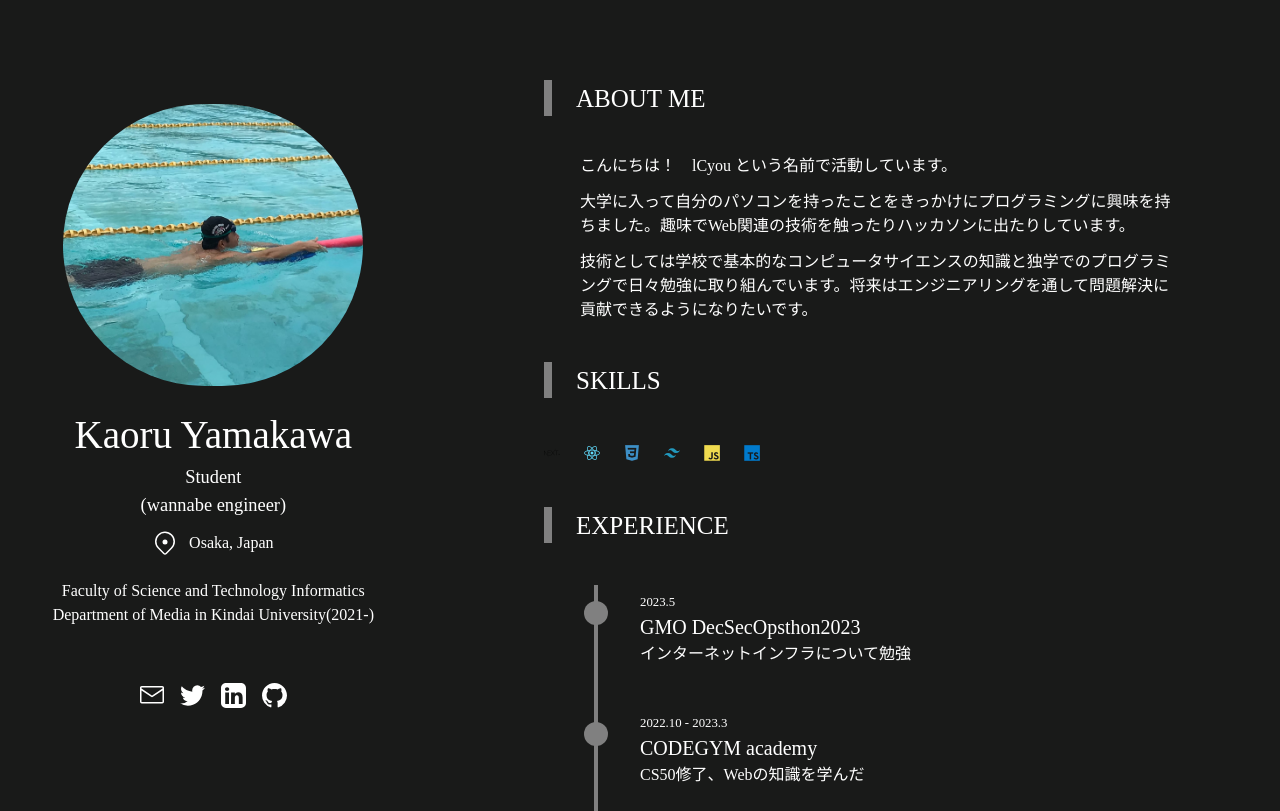
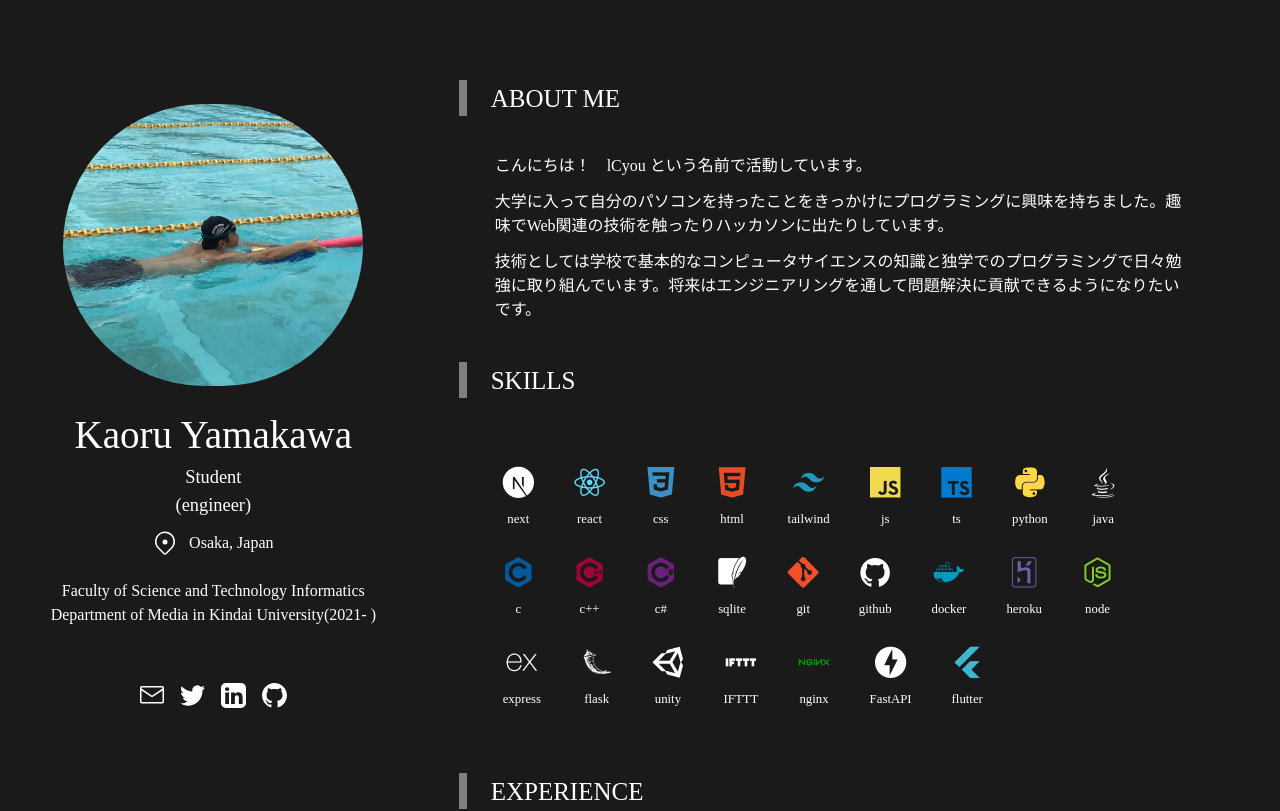
Before and after one commit to lCyou/portfolio2023, a Next.js app: page / in a window 1280 px wide. Shown: the top 811 px of the page. Built offline with nearby package versions, Linux system fonts and the light colour scheme.

Commit message:
add skill

```diff
--- a/app/component/my-skill.jsx
+++ b/app/component/my-skill.jsx
@@ -2,18 +2,35 @@ import React from "react";
 
 
 const MySkill = ({ data }) => {
-    const {front, back} = data;
+    const{title} = data;
+
+    const content = (
+		<ul
+			className={`flex flex-row flex-wrap content-start list-none py-4 gap-2`}
+		>
+			{data.skills.map(({ name, icon }) => (
+				<li key={name} className='skill text-center'>
+                    {icon}
+                    <p className="text-center text-sm">{name}</p>
+				</li>
+			))}
+		</ul>
+	);
+
 	return (
 		<section>
             <div className='flex my-4'>
-            <div className="bg-grey w-2 h-9 mr-6"></div>
-			<h2 className='mb-6 text-white'> Skills</h2>
+                <div className="bg-grey w-2 h-9 mr-6"></div>
+			    <h2 className='mb-6 text-white'>{title}</h2>
             </div>
-			<div className='flex my-5 gap-6'>
-				{front.map((skill, name) => (
+            <div className="ml-7">
+            {content}
+			{/* <div className='flex my-5 gap-6'>
+				{skills.map((skill, name) => (
                     <div key={name} className="">{skill.icon}</div>
                 ))}
-			</div>
+			</div> */}
+            </div>
 		</section>
 	);
 };
--- a/app/global.css
+++ b/app/global.css
@@ -49,5 +49,5 @@ main h2 {
 }
 
 .skill {
-	@apply bg-green-light text-lg py-2 px-4 w-fit rounded-md;
+	@apply bg-black text-3xl py-2 px-4 w-fit rounded-md;
 }
--- a/app/layout.tsx
+++ b/app/layout.tsx
@@ -19,7 +19,7 @@ export default function RootLayout({
 
 			<body className='bg-black flex flex-col sm:flex-row'>
 				<Sidebar data={personalData} />
-				<main className='grow-full justify-center p-8 sm:p-16 w-full sm:basis-3/5  ml-auto mr-8'>
+				<main className='grow-full justify-center p-8 sm:p-16 w-full sm:basis-2/3  ml-auto mr-8'>
 					{children}
 				</main>
 			</body>
--- a/data/page-data.jsx
+++ b/data/page-data.jsx
@@ -1,10 +1,10 @@
 export const personalData = {
 	name: "Kaoru Yamakawa",
 	role: ["Student",
-        "(wannabe engineer)"
+        "(engineer)"
     ],
 	education: [
-		"Faculty of Science and Technology Informatics Department of Media in Kindai University(2021-)",
+		"Faculty of Science and Technology Informatics Department of Media in Kindai University(2021- )",
 	],
 	contactLinks: [
 		"Osaka, Japan",
@@ -25,22 +25,36 @@ export const aboutMe = {
 };
 
 export const skills = {//icons from https://devicon.dev/
-	front: [
-		{ name: "next", icon: <i className="devicon-nextjs-original-wordmark colored"></i>},
+	title: "skills",
+	skills: [
+		{ name: "next", icon: <i class="devicon-nextjs-plain"></i>},
 		{ name: "react", icon: <i className="devicon-react-original colored"></i>},
 		{ name: "css",icon: <i className="devicon-css3-plain colored"></i>},
+		{ name: "html",icon: <i className="devicon-html5-plain colored"></i>},
 		{ name: "tailwind",icon: <i className="devicon-tailwindcss-plain colored"></i>},
 		{ name: "js",icon: <i className="devicon-javascript-plain colored"></i>},
-		{ name: "ts",icon: <i className="devicon-typescript-plain colored"></i>}
+		{ name: "ts",icon: <i className="devicon-typescript-plain colored"></i>},
+		{ name: "python",icon: <i className="devicon-python-plain colored"></i>},
+		{ name: "java",icon: <i class="devicon-java-plain"></i>},
+		{ name: "c",icon: <i className="devicon-c-plain colored"></i>},
+		{ name: "c++",icon: <i className="devicon-cplusplus-plain colored"></i>},
+		{ name: "c#",icon: <i className="devicon-csharp-plain colored"></i>},
+		{ name: "sqlite",icon: <i class="devicon-sqlite-plain"></i>},
+		{ name: "git",icon: <i className="devicon-git-plain colored"></i>},
+		{ name: "github",icon: <i class="devicon-github-original"></i>},
+		{ name: "docker",icon: <i className="devicon-docker-plain colored"></i>},
+		{ name: "heroku",icon: <i className="devicon-heroku-original colored"></i>},
+		{ name: "node",icon: <i className="devicon-nodejs-plain colored"></i>},
+		{ name: "express",icon: <i class="devicon-express-original"></i>},
+		{ name: "flask",icon: <i class="devicon-flask-original"></i>},
+		{ name: "unity",icon: <i class="devicon-unity-original"></i>},
+		{ name: "IFTTT", icon: <i class="devicon-ifttt-plain"></i>},
+		{ name: "nginx", icon: <i class="devicon-nginx-original colored"></i>},
+		{ name: "FastAPI", icon: <i class="devicon-fastapi-plain"></i>},
+		{ name: "flutter", icon: <i class="devicon-flutter-plain colored"></i>},
+
 	],
-	back: [
-		{ name: "",icon: "👂🏼"},
-		{ name: "",icon: "👂🏼"},
-		{ name: "",icon: "👂🏼"},
-		{ name: "",icon: "👂🏼"},
-		{ name: "",icon: "👂🏼"},
-		{ name: "",icon: "👂🏼"},
-	],
+
 };
 
 export const workData = {
@@ -51,7 +65,7 @@ export const workData = {
 			status: "school",
 			date: "2021 - Present",
 			event: "大学入学",
-			role: "理工学部情報化学科 に入学",
+			role: "理工学部情報学科 に入学",
 		},
 		{
 			id: 2,
@@ -72,17 +86,24 @@ export const workData = {
 			status: "activity",
 			date: "2022.2",
 			event: "KC3Hack 2022",
-			role: "Webアプリ「REsaVIEW」を開発、オーディエンス賞3位",
+			role: "フロントエンド担当 / オーディエンス賞3位",
 		},
 		{
 			id: 5,
 			status: "activity",
 			date: "2022.10 - 2023.3",
-			event: "CODEGYM academy",
-			role: "CS50修了、Webの知識を学んだ",
+			event: "CODEGYM academy2022秋",
+			role: "CS50修了 / Webの知識を学んだ",
 		},
 		{
 			id: 6,
+			status: "activity",
+			date: "2023.2",
+			event: "KC3Hack 2023",
+			role: "バックエンド担当 / さくらインターネット賞受賞",
+		},
+		{
+			id: 7,
 			status: "work",
 			date: "2023.5",
 			event: "GMO DecSecOpsthon2023",
```
